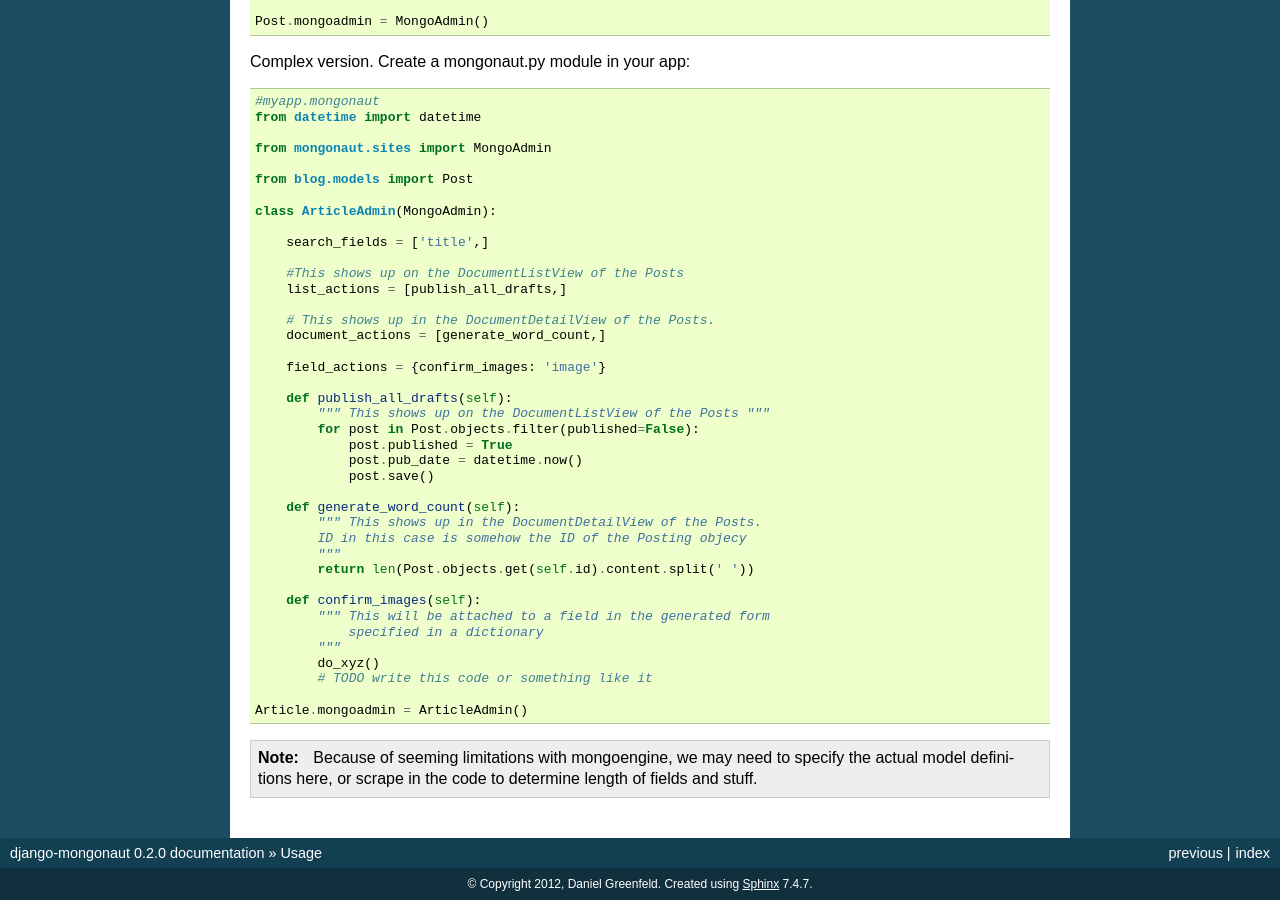
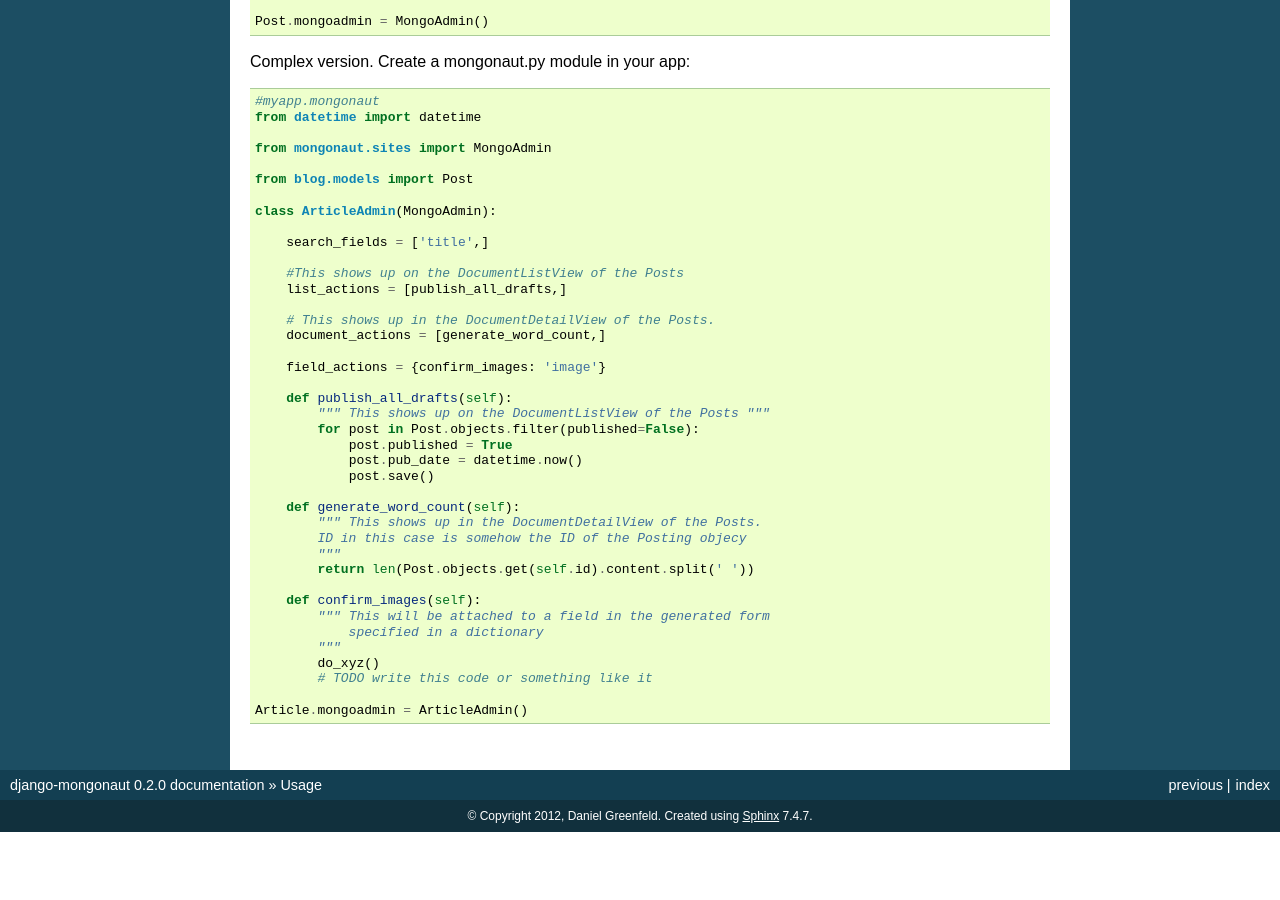
Before and after one commit to jazzband/django-mongonaut, a Sphinx documentation site: the page built from docs/usage.rst, in a window 1280 px wide and 900 px high, scrolled down 591 px. Built offline with Sphinx 7.4.7, drawn with Linux system fonts in a browser that asks for light colours; after the commit the page ends 1423 px from its top, so only the background shows below that; some of the changed lines change nothing that is shown; some of the changed text lies outside the part shown.

Commit message:
Prep for 0.2.0 release -sng

```diff
--- a/docs/usage.rst
+++ b/docs/usage.rst
@@ -2,7 +2,7 @@
 Usage
 =====
 
-.. warning:: This is still in progress. Use at your own discretion!
+.. warning:: This is still in alpha. Use at your own discretion!
 
 In your app's models.py create something:
 
@@ -82,5 +82,3 @@
             # TODO write this code or something like it
 
     Article.mongoadmin = ArticleAdmin()
-
-.. note:: Because of seeming limitations with mongoengine, we may need to specify the actual model definitions here, or scrape in the code to determine length of fields and stuff.
```
